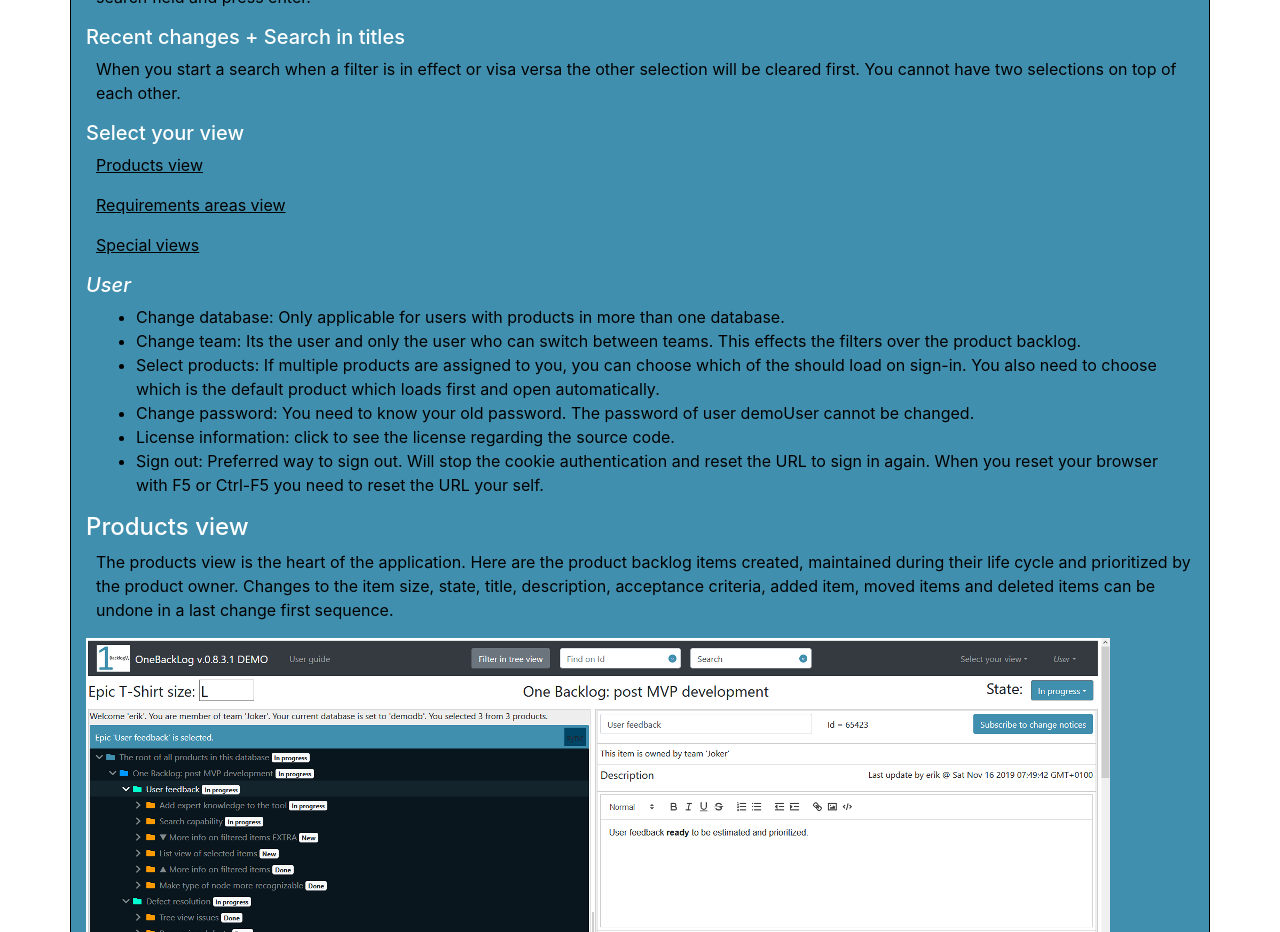
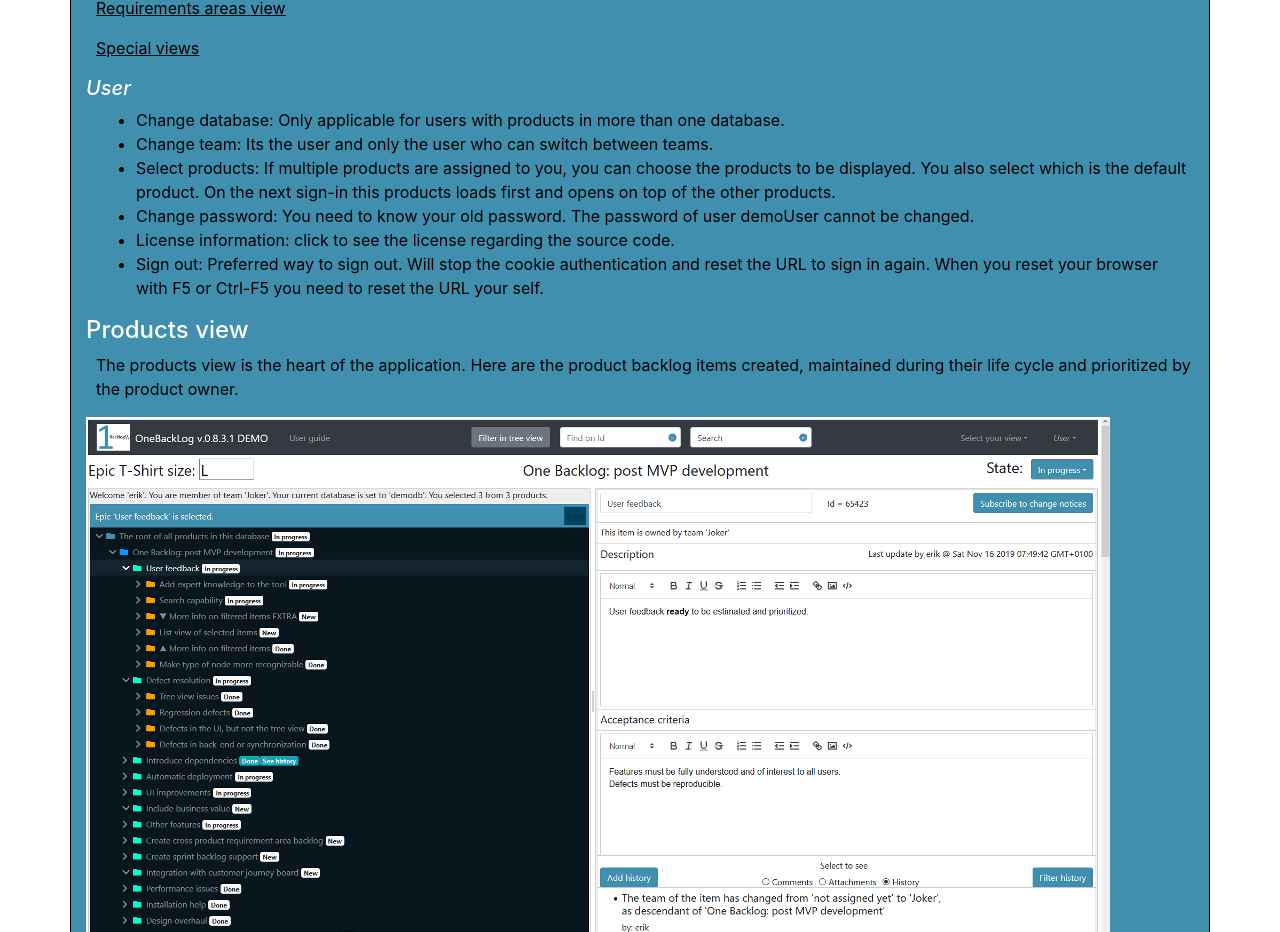
Before and after one commit to ErikVerheul/OneBacklog, a Vue app: page /userguide in a window 1280 px wide. Shown: the part 1820-2752 px from the top of the page. Built offline with nearby package versions, Linux system fonts and the light colour scheme.

Commit message:
Update user guide

```diff
--- a/src/components/userguide/userguide.vue
+++ b/src/components/userguide/userguide.vue
@@ -38,15 +38,15 @@
 				<h5><em>User</em></h5>
 				<ul>
 					<li>Change database: Only applicable for users with products in more than one database.</li>
-					<li>Change team: Its the user and only the user who can switch between teams. This effects the filters over the product backlog.</li>
-					<li>Select products: If multiple products are assigned to you, you can choose which of the should load on sign-in. You also need to choose which is the default product which loads first and open automatically.</li>
+					<li>Change team: Its the user and only the user who can switch between teams.</li>
+					<li>Select products: If multiple products are assigned to you, you can choose the products to be displayed. You also select which is the default product. On the next sign-in this products loads first and opens on top of the other products.</li>
 					<li>Change password: You need to know your old password. The password of user demoUser cannot be changed.</li>
 					<li>License information: click to see the license regarding the source code.</li>
 					<li>Sign out: Preferred way to sign out. Will stop the cookie authentication and reset the URL to sign in again. When you reset your browser with F5 or Ctrl-F5 you need to reset the URL your self.</li>
 				</ul>
 				<div id="pv">
 					<h4>Products view</h4>
-					<p>The products view is the heart of the application. Here are the product backlog items created, maintained during their life cycle and prioritized by the product owner. Changes to the item size, state, title, description, acceptance criteria, added item, moved items and deleted items can be undone in a last change first sequence.</p>
+					<p>The products view is the heart of the application. Here are the product backlog items created, maintained during their life cycle and prioritized by the product owner.</p>
 					<b-img :src="require('./example-screen.png')" alt="Example screen" />
 					<p>Product T-Shirt size indicates the input field to enter the size of the product. Other item types can have different units:</p>
 					<p>Product and epic size estimate:
@@ -74,7 +74,7 @@
 					</p>
 					<p>Badges:</p>
 					<b-img :src="require('./badges.png')" alt="Example badges" />
-					<p>Note the badges as shown in the screen dump of the product view. These badges signal a change within the last hour. These badges are informing you of changes made by you and other users working simultaneously on the product. If the state of an item has changed the color turns sea blue. When the title, description or acceptance criteria have changed the 'See history' badge appears. When new comments or attachments are added these badges are displayed. When a badge is older than one hour it disappears when the tree is re-rendered (just click on another node). The state badge stays but looses its red color.</p>
+					<p>Note the badges as shown in the screen dump of the product view. These badges signal a change within the last hour. These badges are informing you of changes made by you and other users working simultaneously on the product. If the state of an item has changed the color turns sea blue. When the title, description or acceptance criteria have changed the 'See history' badge appears. When new comments or attachments are added these badges are displayed. When a badge is older than one hour it disappears when the tree is re-rendered (just click on another node). The state badge stays but looses its blue color.</p>
 				</div>
 				<div id="rv">
 					<h4>Requirements areas view</h4>
```
Also changed, not shown: src/components/userguide/badges.png, src/components/userguide/filters.png.
